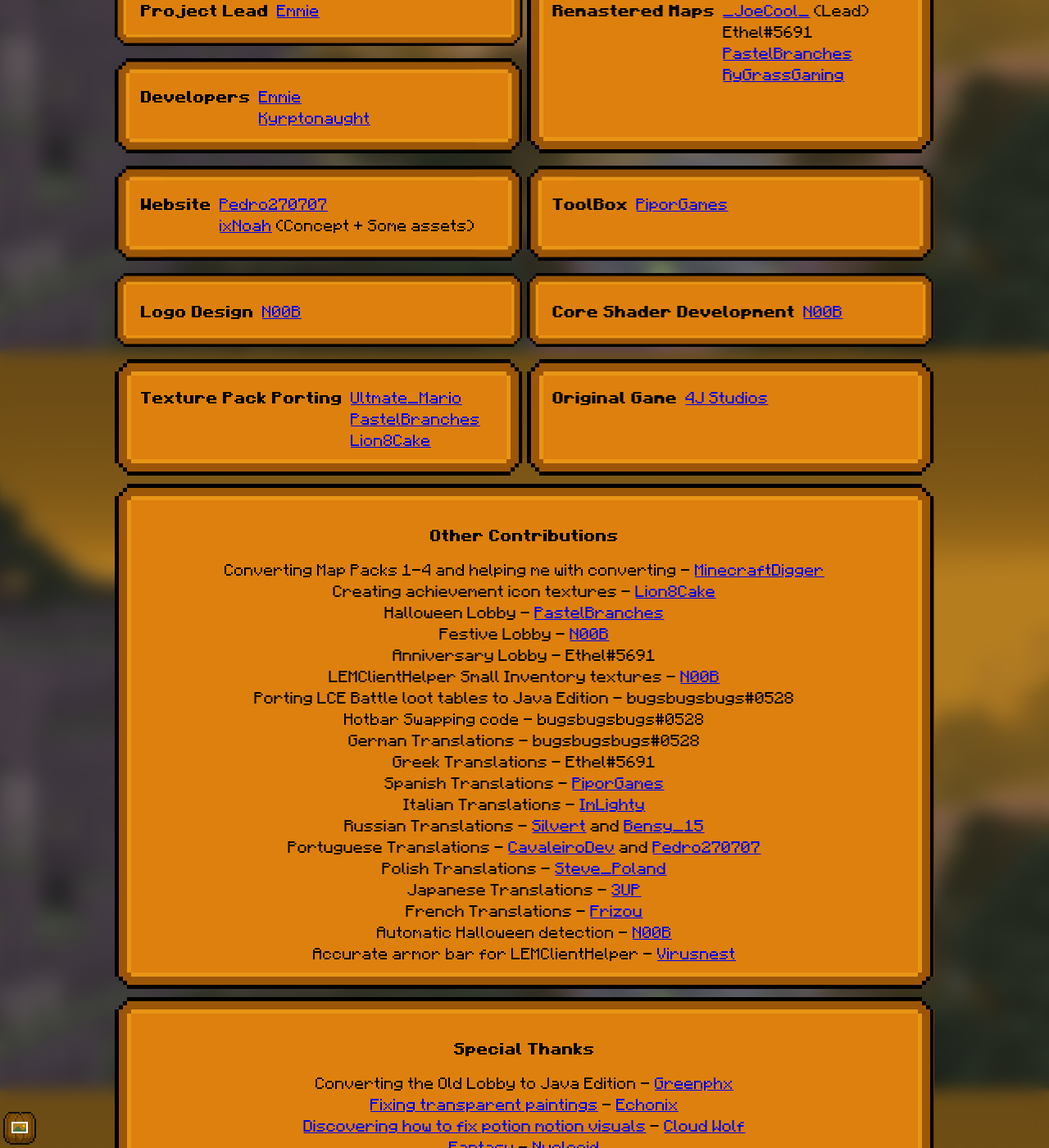
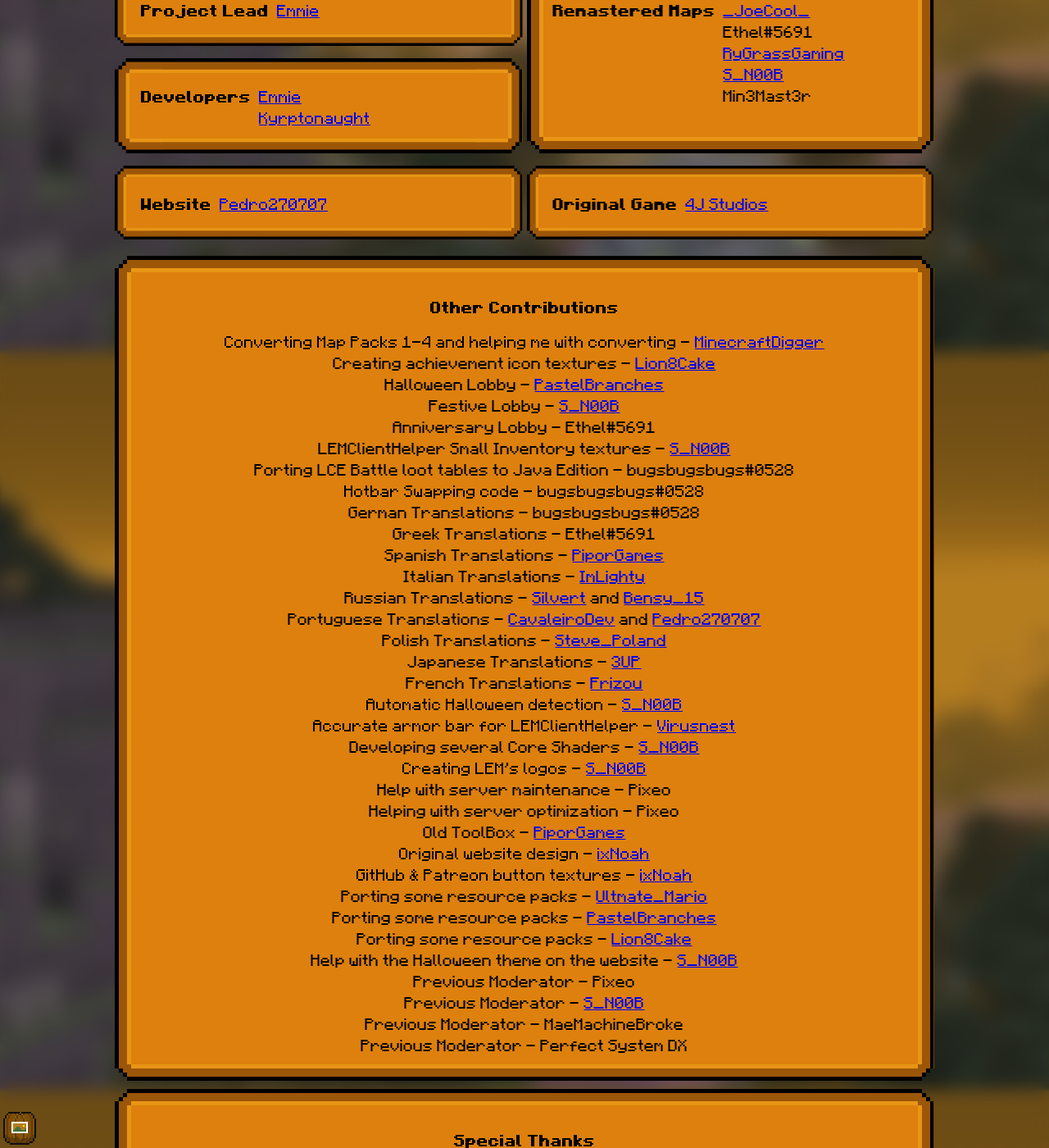
Before and after one commit to Legacy-Edition-Minigames/Website, a Jekyll site: the page built from credits.html, in a window 1280 px wide and 1400 px high, scrolled down 471 px. Shown: the whole window at 82% size. Built offline with Jekyll 4.4.1, drawn with Linux system fonts in a browser that asks for light colours; some web fonts are replaced; some of the changed text lies outside the part shown.

Commit message:
Rework credits page + Add missing credits

```diff
--- a/credits.html
+++ b/credits.html
@@ -23,51 +23,24 @@
 			<li><a href="https://github.com/Kyrptonaught" target='_blank'>Kyrptonaught</a></li>
 		</ul>
 	</span>
+	<!-- Right -->
 	<span class="guibox single-credit-flexbox" style="grid-area: b;">
 		<b>Remastered Maps</b>
 		<ul>
-			<li><a href="https://www.planetminecraft.com/member/_joecool_/" target='_blank'>_JoeCool_</a> (Lead)</li>
+			<li><a href="https://www.planetminecraft.com/member/_joecool_/" target='_blank'>_JoeCool_</a></li>
 			<li>Ethel#5691</li>
-			<li><a href="https://www.youtube.com/channel/UCdrISDcsX4B8rI-FQuxXFTw" target='_blank'>PastelBranches</a></li>
 			<li><a href="https://www.youtube.com/channel/UCd6OqzVipYs8NrIOGV1tsyg" target='_blank'>RyGrassGaming</a></li>
+			<li><a href="https://github.com/S-N00B-1" target='_blank'>S_N00B</a></li>
+			<li>Min3Mast3r</li>
 		</ul>
 	</span>
-	<span class="guibox single-credit-flexbox" style="grid-area: f;">
-		<b>Logo Design</b>
-		<ul>
-			<li><a href="https://github.com/S-N00B-1" target='_blank'>N00B</a></li>
-		</ul>
-	</span>
-	<span class="guibox single-credit-flexbox" style="grid-area: h;">
-		<b>Texture Pack Porting</b>
-		<ul>
-			<li><a href="https://ultmatemario.wixsite.com/ultmatemario" target='_blank'>Ultmate_Mario</a></li>
-			<li><a href="https://www.youtube.com/channel/UCdrISDcsX4B8rI-FQuxXFTw" target='_blank'>PastelBranches</a></li>
-			<li><a href="https://github.com/Lion8cake" target='_blank'>Lion8Cake</a></li>
-		</ul>
-	</span>
-
-	<!-- Right -->
 	<span class="guibox single-credit-flexbox" style="grid-area: d;">
 		<span><b>Website</b></span>
 		<ul>
 			<li><a href="https://curseforge.com/members/ttv_pedro270707" target='_blank'>Pedro270707</a></li>
-			<li><a href="https://ixnoah.live/" target='_blank'>ixNoah</a> (Concept + Some assets)</li>
 		</ul>
 	</span>
 	<span class="guibox single-credit-flexbox" style="grid-area: e;">
-		<b>ToolBox</b>
-		<ul>
-			<li><a href="https://github.com/PiporGames" target='_blank'>PiporGames</a></li>
-		</ul>
-	</span>
-	<span class="guibox single-credit-flexbox" style="grid-area: g;">
-		<b>Core Shader Development</b>
-		<ul>
-			<li><a href="https://github.com/S-N00B-1" target='_blank'>N00B</a></li>
-		</ul>
-	</span>
-	<span class="guibox single-credit-flexbox" style="grid-area: i;">
 		<b>Original Game</b>
 		<ul>
 			<li><a href="https://www.4jstudios.com/" target='_blank'>4J Studios</a></li>
@@ -80,9 +53,9 @@
 	Converting Map Packs 1-4 and helping me with converting - <a href="https://www.youtube.com/c/MinecraftDigger/" target='_blank'>MinecraftDigger</a><br>
 	Creating achievement icon textures - <a href="https://github.com/Lion8cake" target='_blank'>Lion8Cake</a><br>
 	Halloween Lobby - <a href="https://www.youtube.com/channel/UCdrISDcsX4B8rI-FQuxXFTw" target='_blank'>PastelBranches</a><br>
-	Festive Lobby - <a href="https://github.com/S-N00B-1" target='_blank'>N00B</a><br>
+	Festive Lobby - <a href="https://github.com/S-N00B-1" target='_blank'>S_N00B</a><br>
 	Anniversary Lobby - Ethel#5691<br>
-	LEMClientHelper Small Inventory textures - <a href="https://github.com/S-N00B-1" target='_blank'>N00B</a><br>
+	LEMClientHelper Small Inventory textures - <a href="https://github.com/S-N00B-1" target='_blank'>S_N00B</a><br>
 	Porting LCE Battle loot tables to Java Edition - bugsbugsbugs#0528<br>
 	Hotbar Swapping code - bugsbugsbugs#0528<br>
 	German Translations - bugsbugsbugs#0528<br>
@@ -94,12 +67,28 @@
 	Polish Translations - <a href="https://twitter.com/Steve_Poland_MC" target='_blank'>Steve_Poland</a><br>
 	Japanese Translations - <a href="https://twitter.com/loserdog8519" target='_blank'>3UP</a><br>
 	French Translations - <a href="https://www.youtube.com/channel/UCghp5JdfRaf3dNDeNucD_Yg" target='_blank'>Frizou</a><br>
-	Automatic Halloween detection - <a href="https://github.com/S-N00B-1" target='_blank'>N00B</a><br>
-	Accurate armor bar for LEMClientHelper - <a href="https://github.com/Virusnest" target='_blank'>Virusnest</a>
+	Automatic Halloween detection - <a href="https://github.com/S-N00B-1" target='_blank'>S_N00B</a><br>
+	Accurate armor bar for LEMClientHelper - <a href="https://github.com/Virusnest" target='_blank'>Virusnest</a><br>
+	Developing several Core Shaders - <a href="https://github.com/S-N00B-1" target='_blank'>S_N00B</a><br>
+	Creating LEM's logos - <a href="https://github.com/S-N00B-1" target='_blank'>S_N00B</a><br>
+	Help with server maintenance - Pixeo<br>
+	Helping with server optimization - Pixeo<br>
+	Old ToolBox - <a href="https://github.com/PiporGames" target='_blank'>PiporGames</a><br>
+	Original website design - <a href="https://ixnoah.live/" target='_blank'>ixNoah</a><br>
+	GitHub & Patreon button textures - <a href="https://ixnoah.live/" target='_blank'>ixNoah</a><br>
+	Porting some resource packs - <a href="https://ultmatemario.wixsite.com/ultmatemario" target='_blank'>Ultmate_Mario</a><br>
+	Porting some resource packs - <a href="https://www.youtube.com/channel/UCdrISDcsX4B8rI-FQuxXFTw" target='_blank'>PastelBranches</a><br>
+	Porting some resource packs - <a href="https://github.com/Lion8cake" target='_blank'>Lion8Cake</a><br>
+	Help with the Halloween theme on the website - <a href="https://github.com/S-N00B-1" target='_blank'>S_N00B</a><br>
+	Previous Moderator - Pixeo<br>
+	Previous Moderator - <a href="https://github.com/S-N00B-1" target='_blank'>S_N00B</a><br>
+	Previous Moderator - MaeMachineBroke<br>
+	Previous Moderator - Perfect System DX
 </div>
 
 <div class="guibox center">
 	<p><b>Special Thanks</b></p>
+	All of our patrons for helping us host the server<br>
 	Converting the Old Lobby to Java Edition - <a href="https://www.youtube.com/watch?v=jS8_P9xmGKQ" target='_blank'>Greenphx</a><br>
 	<a href="https://www.planetminecraft.com/texture-pack/mc-164001-transparent-textures-bug-fix-see-through-paintings-beds-amp-shields/" target='_blank'>Fixing transparent paintings</a> - <a href="https://www.planetminecraft.com/member/echonix/" target='_blank'>Echonix</a><br>
 	<a href="https://www.youtube.com/watch?v=yM7aQKAbFmY&t=373s" target='_blank'>Discovering how to fix potion motion visuals</a> - <a href="https://www.youtube.com/cloudwolfminecraft" target='_blank'>Cloud Wolf</a><br>
```
